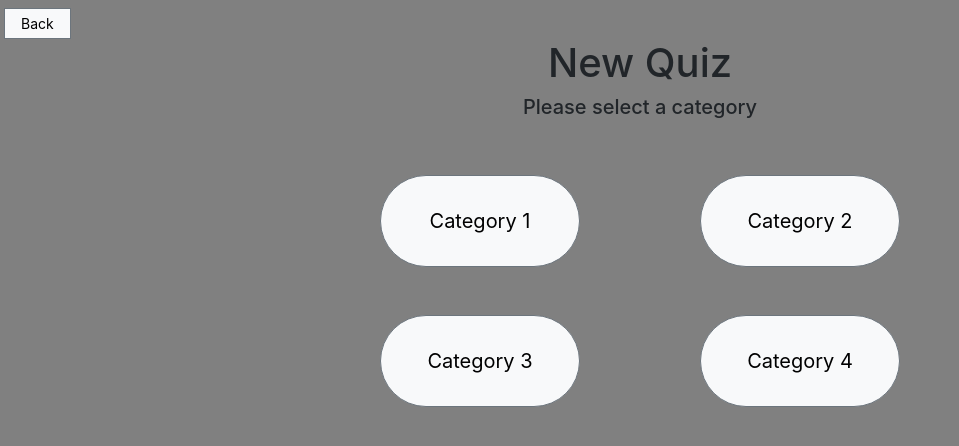
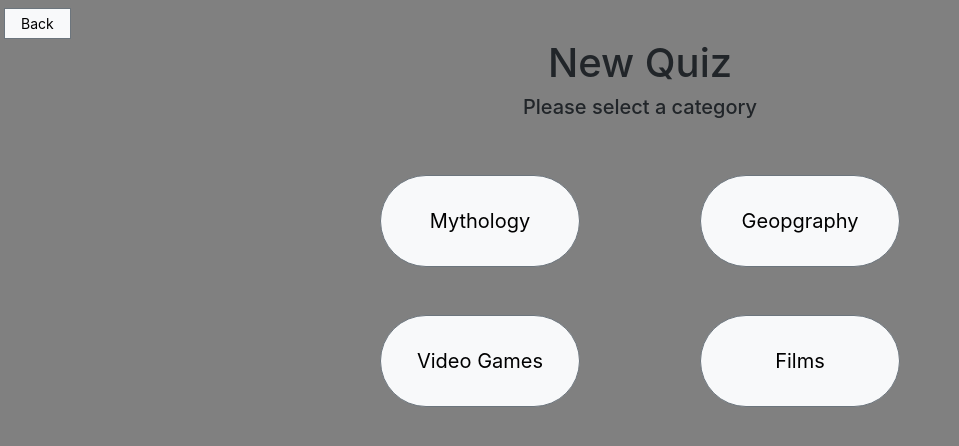
Before and after one commit to TehowennatheGott/WebDevProject01, a React (Create React App) app: page /Category in a window 1280 px wide. Shown: the top 446 px of the page, without its empty margins (0-959 px from the left). Built offline with nearby package versions, Linux system fonts and the light colour scheme.

Commit message:
Catagory fixed

```diff
--- a/src/Category.jsx
+++ b/src/Category.jsx
@@ -29,19 +29,19 @@ function Category() {
           <h5>Please select a category</h5>
         </div>
         <div className="row my-5">
-          <div className="col text-end mx-5">
-            <PillButton text='Category 1' destination='/Quiz'></PillButton>
+          <div className="col text-end mx-5" onClick={() => categorySelection('Mythology', 20)}>
+            <PillButton text='Mythology' destination='/Play'></PillButton>
           </div>
-          <div className="col text-start mx-5">
-            <PillButton text='Category 2' destination='/Quiz'></PillButton>
+          <div className="col text-start mx-5" onClick={() => categorySelection('Geography', 22)}>
+            <PillButton text='Geopgraphy' destination='/Play'></PillButton>
           </div>
         </div>
         <div className="row my-5">
-          <div className="col text-end mx-5">
-            <PillButton text='Category 3' destination='/Quiz'></PillButton>
+          <div className="col text-end mx-5" onClick={() => categorySelection('Video Games', 15)}>
+            <PillButton text='Video Games' destination='/Play'></PillButton>
           </div>
-          <div className="col text-start mx-5">
-            <PillButton text='Category 4' destination='/Quiz'></PillButton>
+          <div className="col text-start mx-5" onClick={() => categorySelection('Film', 11)}>
+            <PillButton text='Films' destination='/Play'></PillButton>
           </div>
         </div>
       </div>
```
